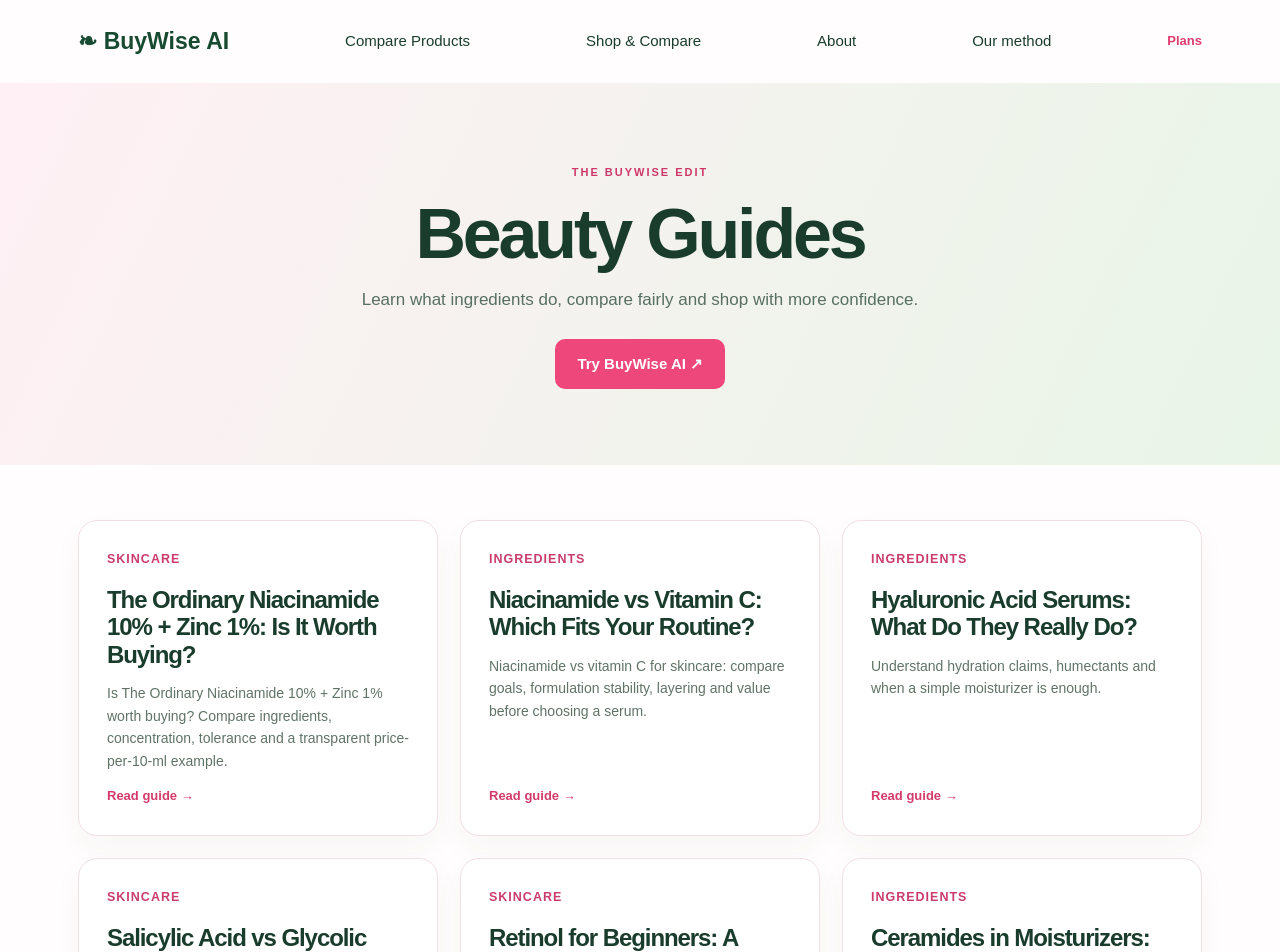
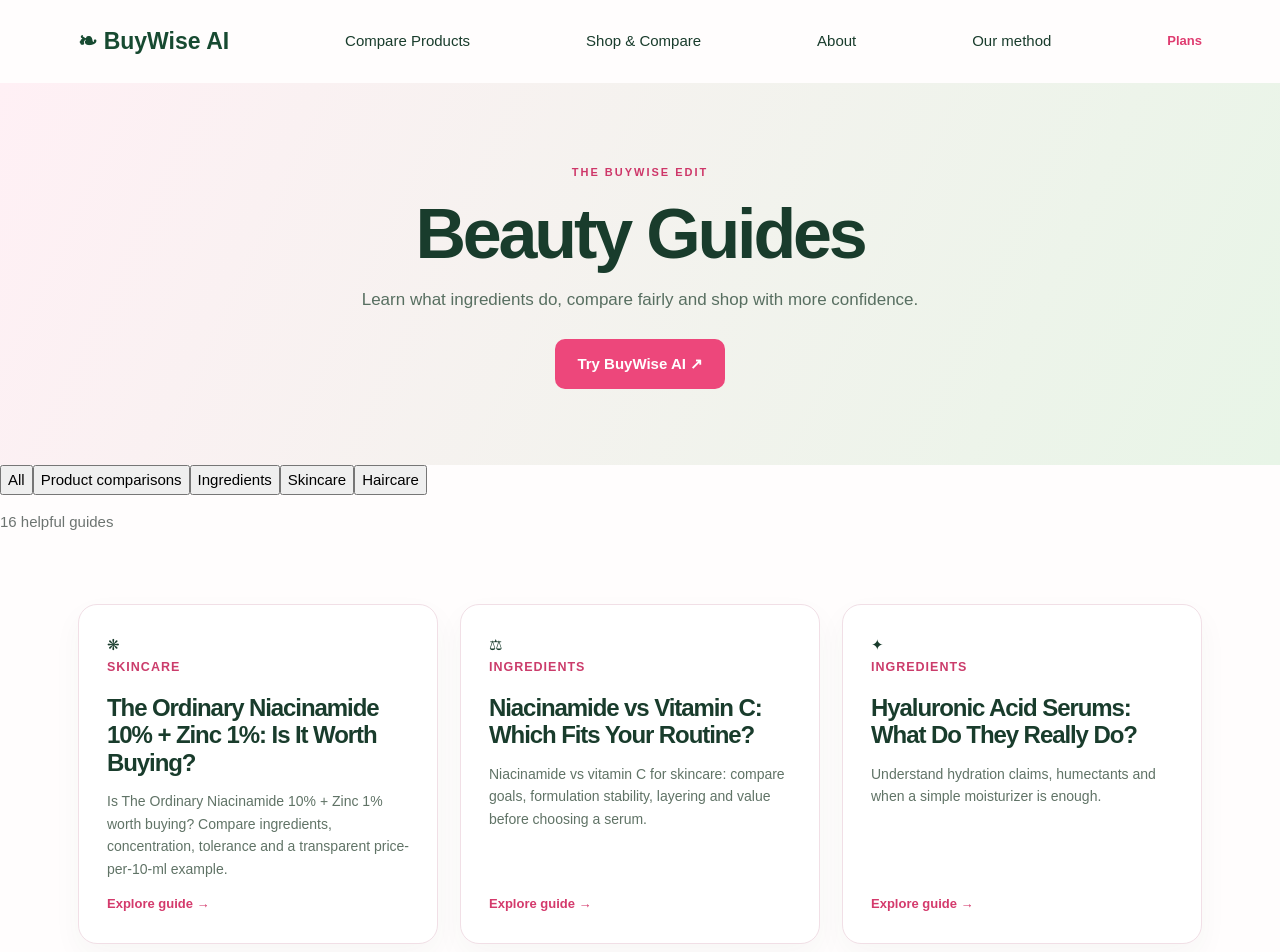
Before and after one commit to GhinwaFAKIH/buywise-ai, a Next.js app in the folder frontend/: page /guides in a window 1280 px wide. Shown: the top 952 px of the page. Built offline with nearby package versions, Linux system fonts and the light colour scheme.

Commit message:
Use visual filterable Beauty Guides instead of dense article grid

```diff
--- a/frontend/app/guides/page.js
+++ b/frontend/app/guides/page.js
@@ -1,5 +1,6 @@
 import Link from "next/link";
 import { guides } from "./guides";
+import GuideBrowser from "./GuideBrowser";
 
 export const metadata = {
   title: "Beauty Guides",
@@ -12,7 +13,7 @@
   return <main className="guidesPage">
     <nav className="guidesNav"><Link href="/">❧ BuyWise AI</Link><Link href="/compare-skincare-products">Compare Products</Link><Link href="/shop">Shop & Compare</Link><Link href="/about">About</Link><Link href="/methodology">Our method</Link><Link href="/#pricing">Plans</Link></nav>
     <header className="guidesHero"><span>THE BUYWISE EDIT</span><h1>Beauty Guides</h1><p>Learn what ingredients do, compare fairly and shop with more confidence.</p><Link href="/#analyze">Try BuyWise AI ↗</Link></header>
-    <section className="guidesGrid" aria-label="Beauty articles">{guides.map(g=><Link className="guideTile" key={g.slug} href={"/guides/"+g.slug}><small>{g.category}</small><h2>{g.title}</h2><p>{g.description}</p><strong>Read guide →</strong></Link>)}</section>
+    <GuideBrowser guides={guides}/>
     <p className="guideDisclaimer">These guides offer general information, not medical advice. Product claims and formulations may change. Some articles contain labeled affiliate links.</p>
   </main>;
 }
```
